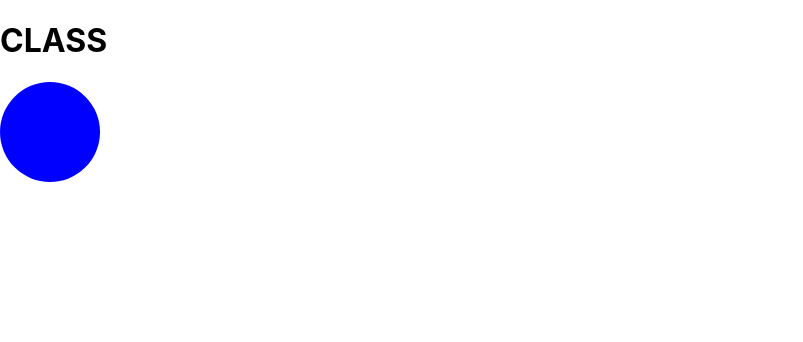
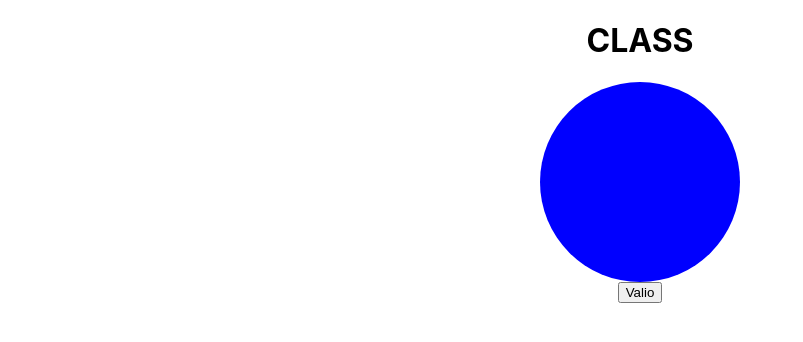
Before and after one commit to A-Kija/sernas, a React (Create React App) app in the folder react/r1/: page / in a window 1280 px wide. Shown: the top 342 px of the page, without its empty margins (0-803 px from the left). Built offline with nearby package versions, Linux system fonts and the light colour scheme.

Commit message:
mygtukas

```diff
--- a/react/r1/src/App.css
+++ b/react/r1/src/App.css
@@ -1,5 +1,9 @@
 .App {
     text-align: center;
+    display: flex;
+    flex-direction: column;
+    align-items: center;
+    justify-content: center;
 }
 
 .App-logo {
--- a/react/r1/src/App.jsx
+++ b/react/r1/src/App.jsx
@@ -5,14 +5,14 @@
 //     {name: 'Bijūnas', color: 'red'},
 //     {name: 'Alyva', color: 'orange'},
 // ]
-
+import './App.css';
 import Circle from "./Components/Circle";
 
 function App() {
   return (
     <div className="App">
         <h1>CLASS</h1>
-        <Circle></Circle>
+        <Circle size="200px"></Circle>
     </div>
   );
 }
--- a/react/r1/src/Components/Circle.jsx
+++ b/react/r1/src/Components/Circle.jsx
@@ -2,16 +2,38 @@ import { Component } from "react";
 
 class Circle extends Component {
 
+    constructor(props) {
+        super();
+        // this.valio = this.valio.bind(this);
+        this.state = {color: 'blue'}; // pradines steito reiksmes
+    }
+
+    valio = () => {
+        // this.state.color = 'red'; BLOGAI
+        if(this.state.color === 'red') {
+            this.setState({
+                color: 'blue'
+              });
+        } else {
+        this.setState({
+            color: 'red'
+          });
+        }
+        setTimeout(() => console.log(this.state.color), 1); //WTF
+    }
 
     render() {
         return(
-        <div style={{
-            width: '100px',
-            height: '100px',
-            borderRadius: '50%',
-            background: 'blue'
-        }}>
-        </div>
+        <>
+            <div style={{
+                width: this.props.size,
+                height: this.props.size,
+                borderRadius: '50%',
+                background: this.state.color
+            }}>
+            </div>
+            <button onClick={this.valio}>Valio</button>
+        </>
         )
     }
 }
```
